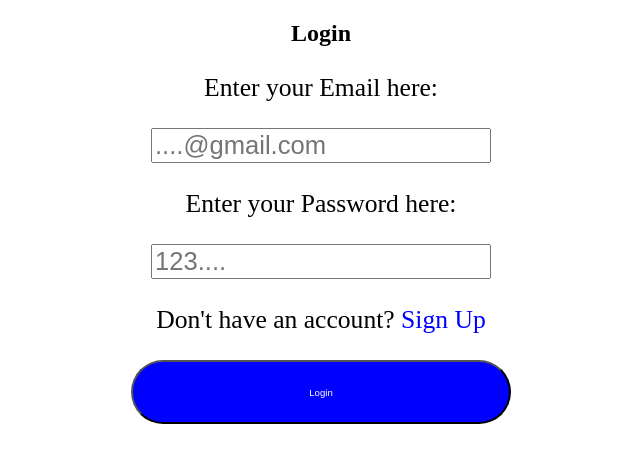
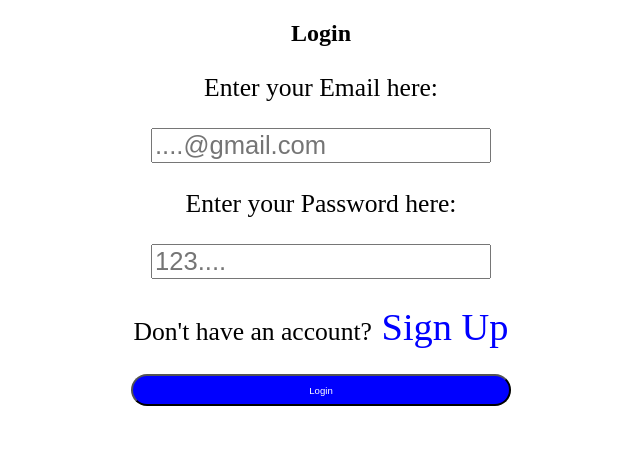
Before and after one commit to AliTek-03246155728/FormHandling, a React (Create React App) app: page / in a window 1280 px wide. Shown: the top 462 px of the page, without its empty margins (319-959 px from the left). Built offline with nearby package versions, Linux system fonts and the light colour scheme.

Commit message:
Update Login.jsx

```diff
--- a/src/pages/Login.jsx
+++ b/src/pages/Login.jsx
@@ -41,10 +41,10 @@ const [password, setPassword] = useState("");
      <p style={{fontSize:"2vw"}}> Enter your Password here:</p>
       <input type="password"  placeholder="123...." onChange={(e) => setPassword(e.target.value)} style={{fontSize:"2vw"}} />
       <p style={{fontSize:"2vw"}}>  Don't have an account?
-      <p  onClick={() => navigate("/auth")} style={{color:"blue",fontSize:"2vw", display:"inline"}}> Sign Up </p>
+      <p  onClick={() => navigate("/auth")} style={{color:"blue",fontSize:"3vw", display:"inline"}}> Sign Up </p>
       </p>
 
-       <button onClick={handleLogin} style={{width:"30%", height:"8vh", alignItems:"center",borderRadius:"20vh", backgroundColor:"blue", color:"white", fontSize: fontSize + "%"}}  >Login</button>
+       <button onClick={handleLogin} style={{width:"30%", height:"4vh", alignItems:"center",borderRadius:"20vh", backgroundColor:"blue", color:"white", fontSize: fontSize + "%"}}  >Login</button>
       </center>
     </div>
   );
```
